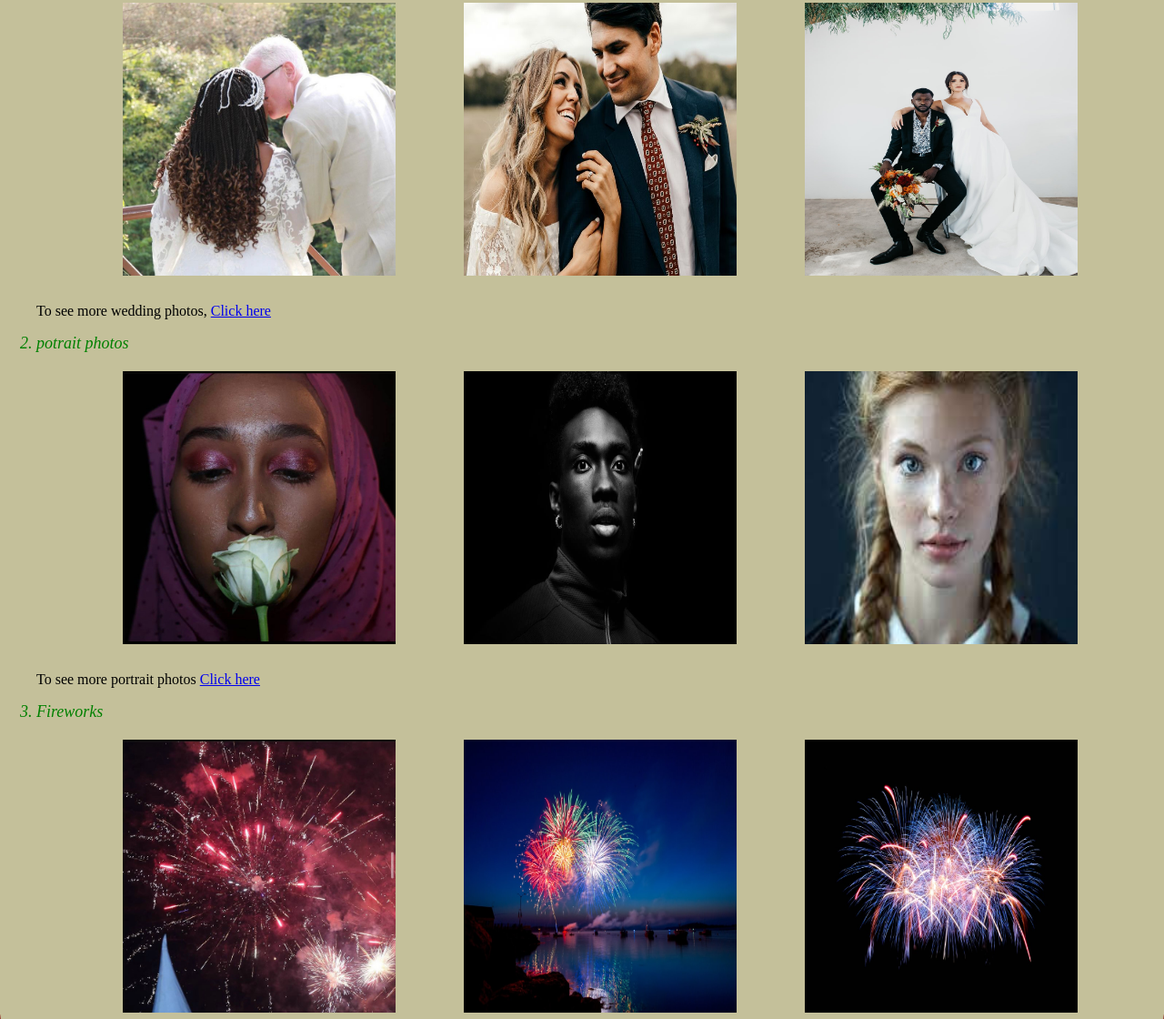
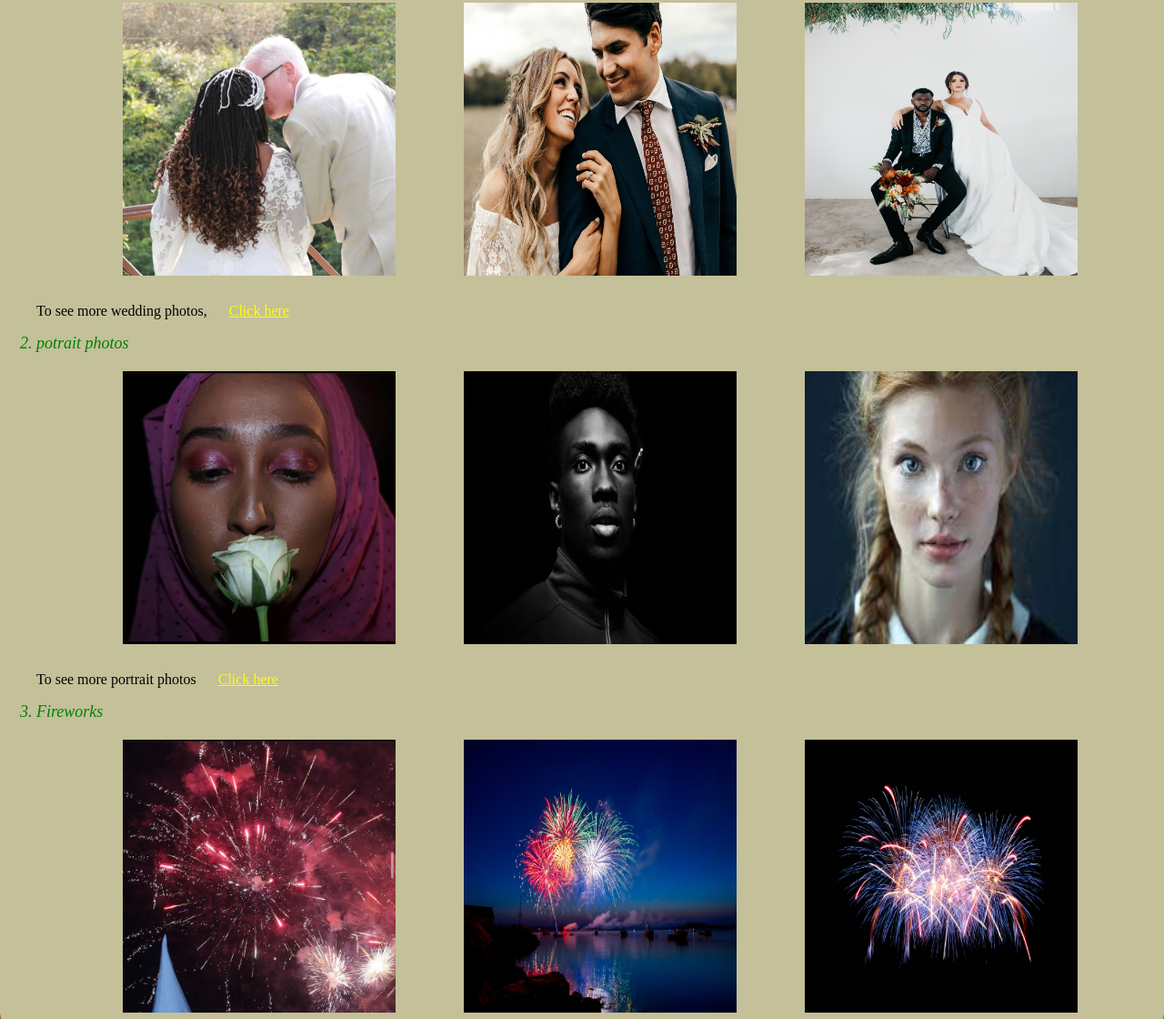
Before and after one commit to Ruweydha/Photography-Website, a plain HTML site: page index.html in a window 1280 px wide. Shown: the part 1680-2800 px from the top of the page at 91% size. Drawn offline with Linux system fonts and the light colour scheme.

Commit message:
Added pseudo classes for links

```diff
--- a/index.css
+++ b/index.css
@@ -64,5 +64,15 @@ li{
     margin: 10px;
     padding: 10px;
     justify-content: space-evenly;
-
 }
+a:link{
+    color:yellow;
+    padding: 20px;
+}
+a:hover{
+    color: blue;
+    background-color: hotpink;
+}
+a:visited{
+    color: red;
+}
```
